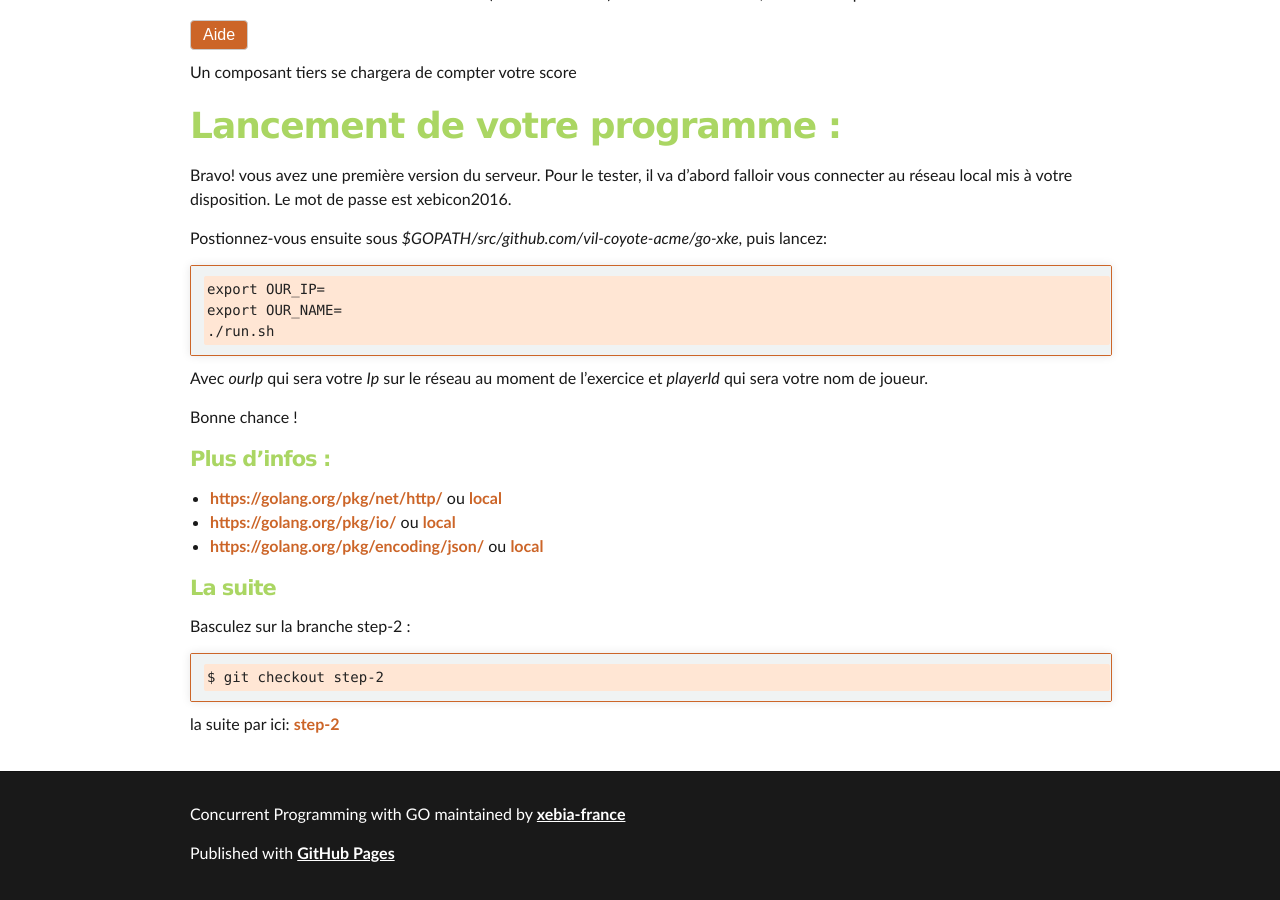
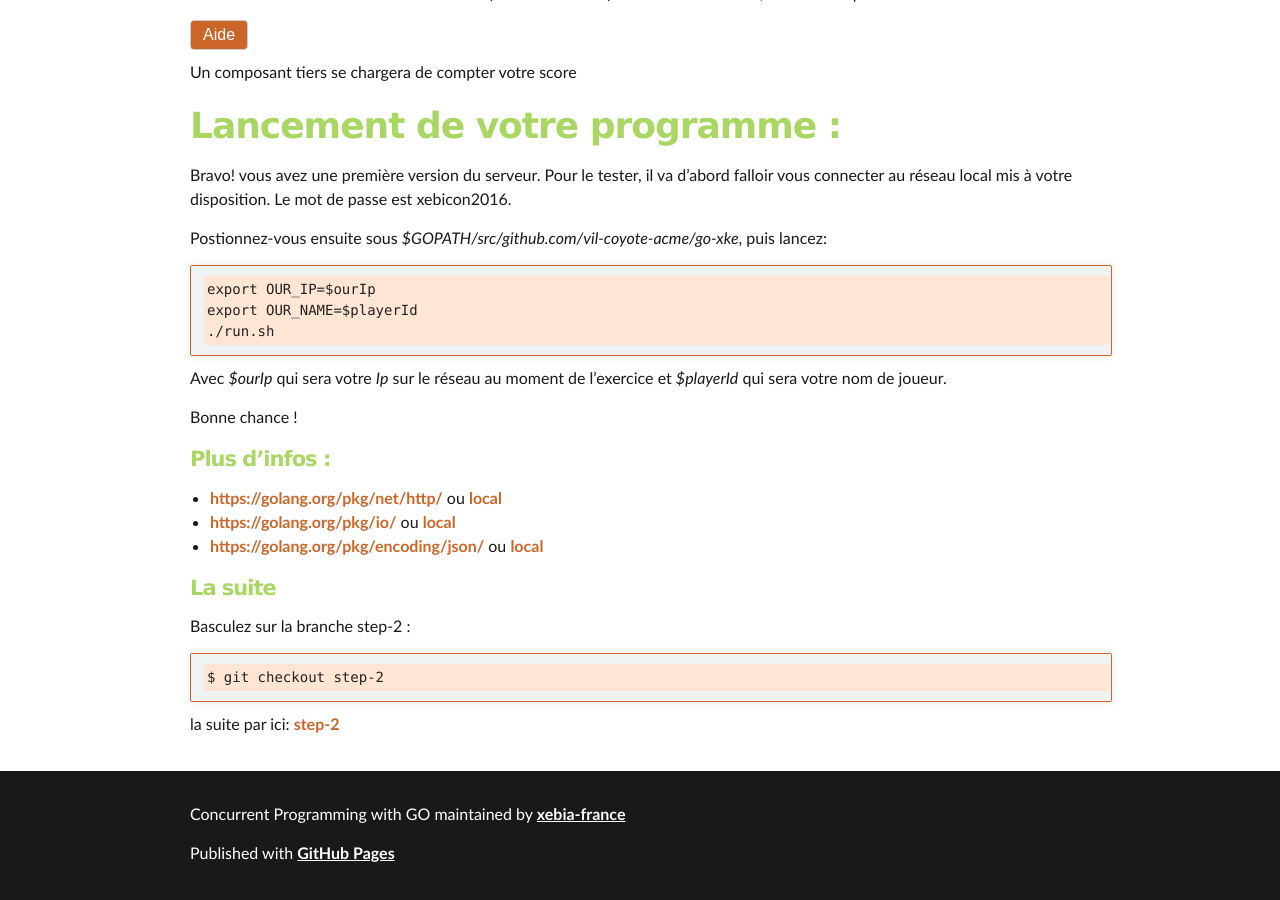
Before and after one commit to jeromedoucet/go-xke, a Jekyll site: the page built from step-1.md, in a window 1280 px wide and 900 px high, scrolled down 2601 px. Built offline with Jekyll 4.4.1, drawn with Linux system fonts in a browser that asks for light colours.

Commit message:
change some explanations

````diff
--- a/step-1.md
+++ b/step-1.md
@@ -179,12 +179,12 @@ disposition. Le mot de passe est xebicon2016.
 Postionnez-vous ensuite sous *$GOPATH/src/github.com/vil-coyote-acme/go-xke*, puis lancez:
 
 ```
-export OUR_IP={{ourIp}}
-export OUR_NAME={{playerId}}
+export OUR_IP=$ourIp
+export OUR_NAME=$playerId
 ./run.sh
 ```
 
-Avec *ourIp* qui sera votre *Ip* sur le réseau au moment de l'exercice et *playerId* qui sera votre nom de joueur.
+Avec *$ourIp* qui sera votre *Ip* sur le réseau au moment de l'exercice et *$playerId* qui sera votre nom de joueur.
 
 Bonne chance !
 
````
